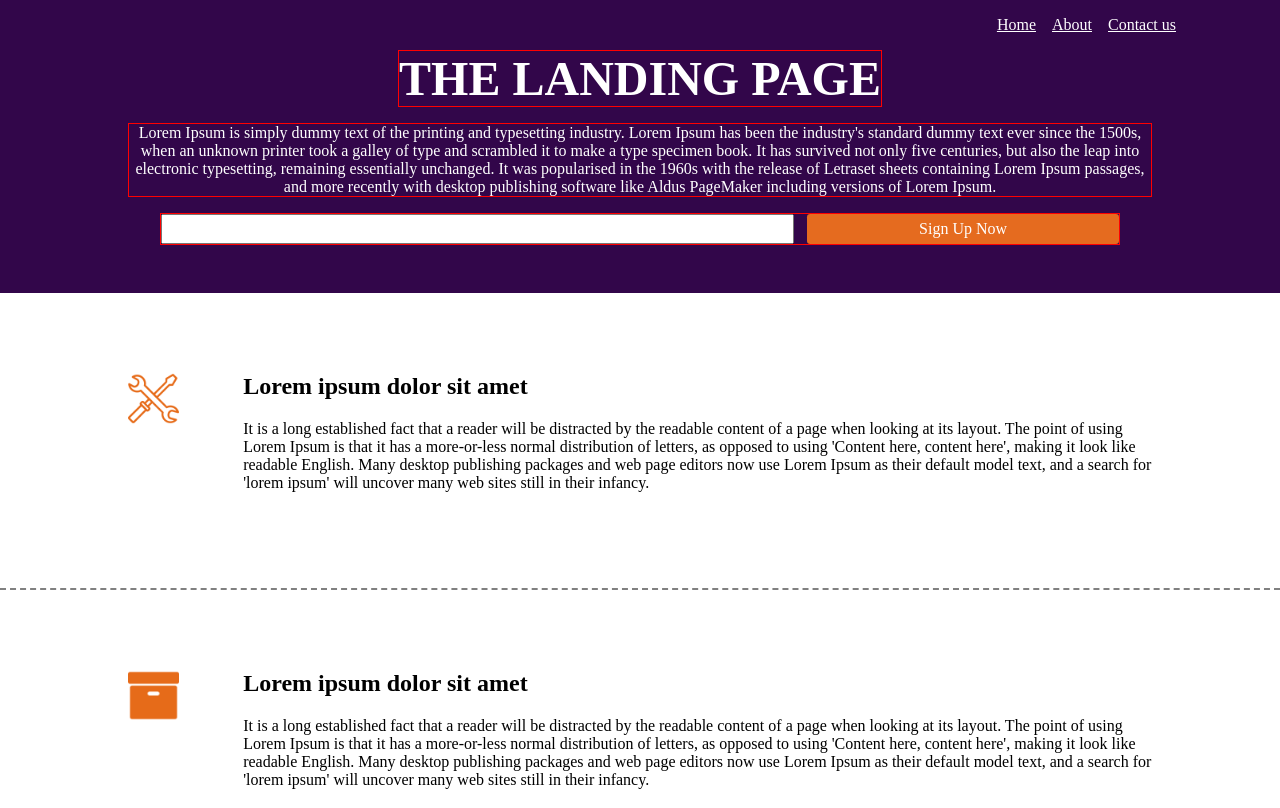
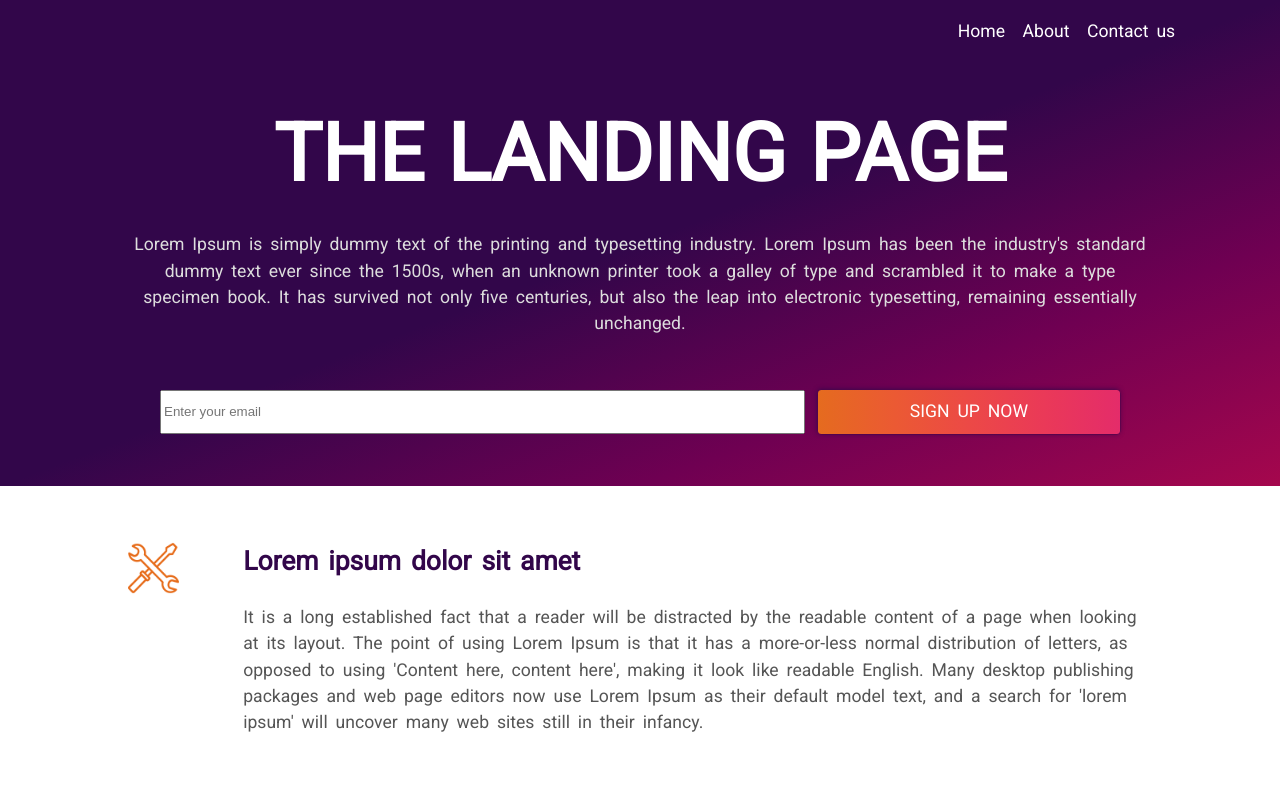
Before and after one commit to Brennvo/landing-page1, a plain HTML site: page index.html in a window 1280 px wide. Shown: the top 808 px of the page. Drawn offline with Linux system fonts and the light colour scheme.

Commit message:
done. forgot to switch to dev branch though

```diff
--- a/index.html
+++ b/index.html
@@ -4,6 +4,8 @@
     <meta charset="UTF-8">
     <meta name="viewport" content="width=device-width, initial-scale=1.0">
     <meta http-equiv="X-UA-Compatible" content="ie=edge">
+    <link href="https://fonts.googleapis.com/css?family=Roboto" rel="stylesheet">
+    <link href="https://fonts.googleapis.com/css?family=Roboto" rel="stylesheet">
     <link rel="stylesheet" href="style.css">
     <title>Mock Landing Page</title>
 </head>
@@ -23,22 +25,19 @@
 
         <section class="banner">
             <div class="content">
-                <h1>The Landing Page</h1>
+                <h1 class="heading-font">The Landing Page</h1>
 
                 <p>
                     Lorem Ipsum is simply dummy text of the printing and typesetting industry.
                     Lorem Ipsum has been the industry's standard dummy text ever since the 1500s, when
                     an unknown printer took a galley of type and scrambled it to make a type specimen book.
                     It has survived not only five centuries, but also the leap into electronic typesetting,
-                    remaining essentially unchanged. It was popularised in the 1960s with the
-                    release of Letraset sheets containing Lorem Ipsum passages, and more recently
-                    with desktop publishing software like Aldus PageMaker including versions of
-                    Lorem Ipsum.
+                    remaining essentially unchanged.
                 </p>
 
                 <div class="input-group">
-                    <input type="text" id="signUp">
-                    <input type="submit" value="Sign Up Now">
+                    <input type="text" id="signUp" placeholder="Enter your email">
+                    <input class="heading-font" type="submit" value="Sign Up Now">
                 </div>
             </div>
 
@@ -99,7 +98,7 @@
         </section>
 
         <footer>
-            <p>Copyright of Hankis Hut Sandbox</p>
+            <p>Hankis Hut Sandbox Learning</p>
         </footer>
     </main>
 </body>
--- a/style.css
+++ b/style.css
@@ -1,13 +1,17 @@
+
 :root {
     /* colors from: https://designshack.net/articles/trends/best-website-color-schemes/ */
     --orange: #E56B1F;
     --purple: #32064A;
     --yellow: #FCD02C;
     --pink: #E42C6A;
+    --text: rgb(85, 85, 85);
+    --banner-text: #DDDDDD;
 }
 
 html {
     box-sizing: border-box;
+    font-size: 100%;
   }
   *, *:before, *:after {
     box-sizing: inherit;
@@ -15,7 +19,23 @@ html {
 
 body {
     margin: 0;
+    line-height: 1.5;
+    word-spacing: .2em;
+    color: var(--text);
+    font-size: 1.1rem;
+    font-family: 'Roboto', sans-serif;
 }
+
+
+.heading-font {
+    font-family: 'Roboto', sans-serif;
+}
+
+
+
+
+
+/* navigation */
 
 nav {
     float: right;
@@ -28,66 +48,73 @@ nav ul {
     justify-content: flex-end;
 }
 
-nav ul li a {
+nav a {
     color: white;
     padding: 0 0.5em;
 }
 
-section:first-of-type {
-    padding: 3em 0;
+nav a:link {
+    text-decoration-line: none;
 }
 
-section:not(.banner) {
-    padding: 5em 0;
+nav a:hover {
+    text-decoration-line: underline;
 }
+
+
+
+
+/* all HTML */
 
 .content {
     width: 80vw;
     margin: auto;
 }
 
-section:first-of-type {
-    background-color: var(--purple);
+
+
+
+/* banner section */
+
+.banner {
+    padding: 3em 0;
+    color: var(--banner-text);
+    background-image: linear-gradient(to right bottom, #32064a 50%, #6f0052, #a5074d);
+    /* background-image: linear-gradient(to right bottom, #cecece, #cebcd3, #dea5c7, #f18ba8, #f97577, #eb6163, #dd4d4f, #ce383c, #b1144a, #8b0051, #600052, #32064a); */
 }
 
-section:first-of-type .content {
+.banner p {
+    margin-bottom: 3em;
+}
+
+.banner .content {
     display: flex;
     flex-flow: column nowrap;
     align-items: center;
-}
-
-section:first-of-type .content > * {
-    border: 1px solid red;
-    color: white;
     text-align: center;
 }
 
-.input-group {
-    display: flex;
-    width: 75vw;
-    height: 2em;
+.banner .input-group input[type=text] {
+    margin-right: 1em;
+    flex: 2.5 0 auto;
 }
 
-section:first-of-type .input-group input[type=text] {
-    margin-right: 1em;
-    flex: 2 0 auto;
-}
-
-.input-group input[type=submit] {
-    all: unset;
-    height: 100%;
-    background-color: var(--orange);
-    border-radius: .2em;
-    flex: 1 0 auto;
-}
-
-section:first-of-type h1{
-    margin: 0;
-    font-size: 3rem;
+.banner h1{
+    margin: 2rem 0 0 0;
+    color: white;
+    font-size: 5rem;
     text-align: center;
     text-transform: uppercase;
 }
 
+
+
+
+/* non-banner sections */
+
+section:not(.banner) {
+    padding: 3.5rem 0;
+}
 
 section:not(.banner) > div {
     display: flex;
@@ -100,15 +127,44 @@ section:not(.banner) img {
     height: 5%;
 }
 
+section:nth-child(n+2):nth-child(-n+3) {
+    border-bottom: 4px dashed var(--banner-text);
+}
+
+/* content groupings in non-banner section */
 .content-group h2 {
     margin-top: 0;
+    color: var(--purple);
 }
 
 
-section:nth-child(n+2):nth-child(-n+3) {
-    border-bottom: 2px dashed grey;
+
+
+/* input groupings for flexbox */
+
+.input-group {
+    display: flex;
+    width: 75vw;
+    height: 2.5em;
 }
 
+
+.input-group input[type=submit] {
+    all: unset;
+    color: white;
+    font-family: 'Roboto', sans-serif;
+    text-transform: uppercase;
+    height: 100%;
+    background-image: linear-gradient(to right, #e56b1f, #eb5a33, #ec4946, #ea3958, #e42c6a);
+    border-radius: .2em;
+    flex: 1 0 auto;
+    box-shadow: .2px .2px var(--purple), -.5px -.5px 5px var(--purple);
+}
+
+
+
+
+/* footer section */
 
 footer p {
     display: flex;
@@ -117,6 +173,6 @@ footer p {
     margin: 0;
     color: white;
     text-align: center;
-    background-color: var(--purple);
+    background-image: linear-gradient(to left, #32064a 50%, #6f0052, #a5074d);
     height: 5rem;
 }
```
